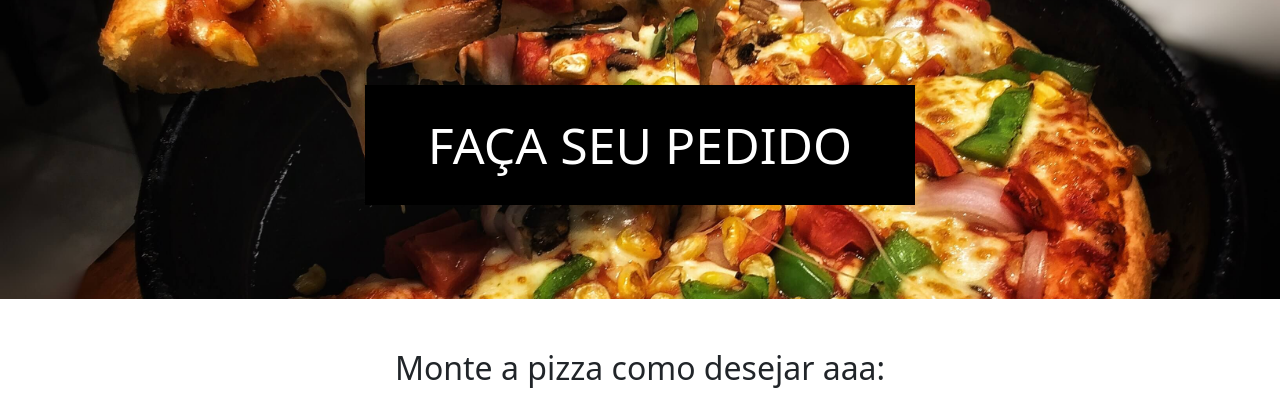
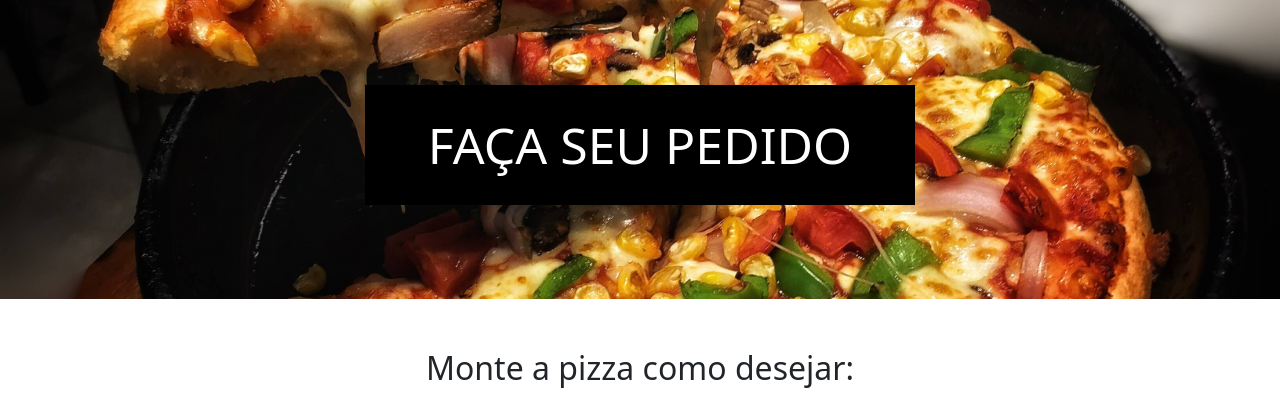
Before and after one commit to lisafnicoleti/Projeto-Pizzaria, a PHP site: page / in a window 1280 px wide. Shown: the part 77-495 px from the top of the page. Run offline with PHP 8.4, Linux system fonts and the light colour scheme.

Commit message:
Update index.php

```diff
--- a/index.php
+++ b/index.php
@@ -16,7 +16,7 @@
         <div class="row">
             <div class="col-md-12">
 
-                <h2>Monte a pizza como desejar aaa:</h2>
+                <h2>Monte a pizza como desejar:</h2>
 
                 <form action="process/pizza.php" method="POST" id="pizza-form">
                     <!--Post envia os dados para o servidor-->
```
